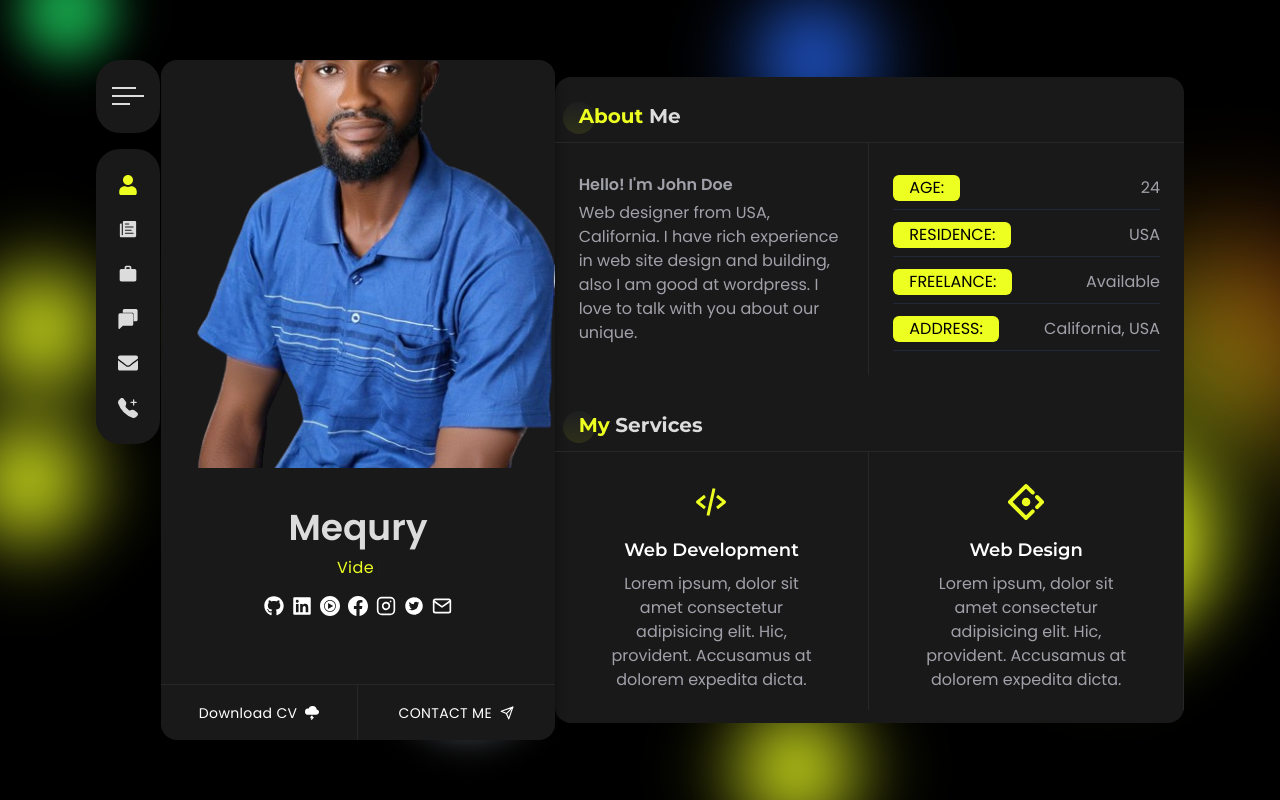
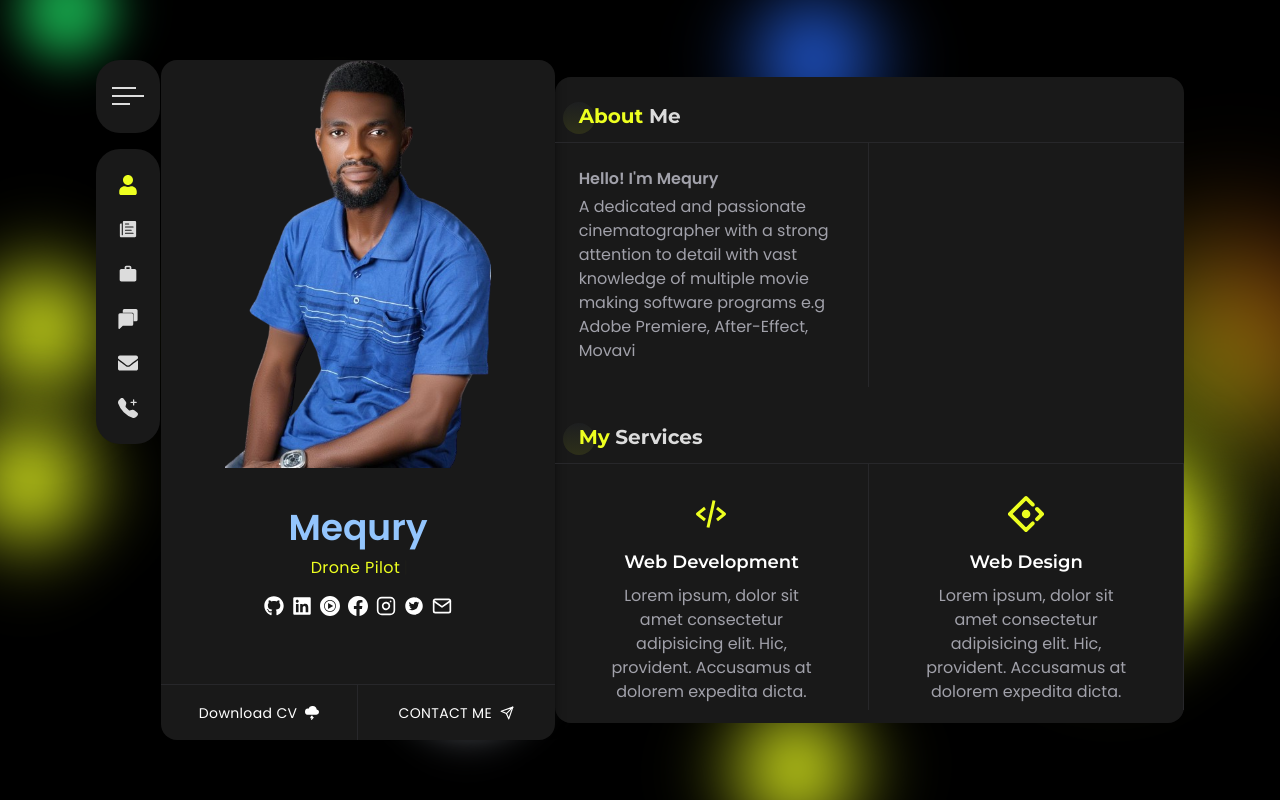
Before and after one commit to oladsdan/MequryPortfolio, a React (Create React App) app: page / in a window 1280 px wide. Built offline with nearby package versions, Linux system fonts and the light colour scheme.

Commit message:
changes made

```diff
--- a/public/index.html
+++ b/public/index.html
@@ -24,7 +24,7 @@
       work correctly both with client-side routing and a non-root public URL.
       Learn how to configure a non-root public URL by running `npm run build`.
     -->
-    <title>John Doe | Portoflio</title>
+    <title>MequryThink</title>
   </head>
   <body>
     <noscript>You need to enable JavaScript to run this app.</noscript>
--- a/src/components/about/AboutMe.js
+++ b/src/components/about/AboutMe.js
@@ -5,15 +5,14 @@ const AboutMe = () => {
     <div className="flex flex-col md:flex-row pb-6">
       <div className="w-full md:w-1/2 text-zinc-400 px-6 border-r-[1px] border-r-zinc-800 flex items-center">
         <div className="py-6">
-          <h2 className="font-semibold mb-1">Hello! I'm John Doe</h2>
+          <h2 className="font-semibold mb-1">Hello! I'm Mequry</h2>
           <p className="text-base leading-6 ">
-            Web designer from USA, California. I have rich experience in web
-            site design and building, also I am good at wordpress. I love to
-            talk with you about our unique.
+            A dedicated and passionate cinematographer with a strong attention to detail with vast knowledge of multiple
+            movie making software programs e.g Adobe Premiere, After-Effect, Movavi
           </p>
         </div>
       </div>
-      <div className="w-full md:w-1/2 p-6">
+      {/* <div className="w-full md:w-1/2 p-6">
         <ul className="flex flex-col gap-1">
           <li className="aboutRightLi">
             <span className="aboutRightLiSpan">Age:</span>
@@ -32,7 +31,7 @@ const AboutMe = () => {
             California, USA
           </li>
         </ul>
-      </div>
+      </div> */}
     </div>
   );
 };
--- a/src/components/home/Left.js
+++ b/src/components/home/Left.js
@@ -10,9 +10,9 @@ import { merquryImg, merquryBack } from "../../assets/index";
 
 const Left = () => {
   const [text] = useTypewriter({
-    words: ["Cinematographer", "Photography", "Video Editor"],
+    words: ["Photography", "Video Editing", "Drone Pilot", "Film-Making", "Directing", "Content-Creating", "MC"],
     loop: true,
-    typeSpeed: 30,
+    typeSpeed: 10,
     deleteSpeed: 20,
     delaySpeed: 2000,
   });
@@ -20,7 +20,7 @@ const Left = () => {
     <div className="w-full lgl:w-5/12 h-full bg-bodyColor rounded-2xl shadow-testShwdow z-10">
       <div className="w-full h-3/5">
         <img
-          className="w-full h-full object-cover rounded-2xl"
+          className="w-full h-full object-contain rounded-2xl"
           src={merquryBack}
           loading="priority"
           alt="bannerImage"
@@ -28,7 +28,7 @@ const Left = () => {
       </div>
       <div className="w-full h-2/5 flex flex-col justify-between border-t-0 rounded-bl-xl rounded-br-xl">
         <div className="flex flex-col items-center gap-2 py-10">
-          <h1 className="text-textColor text-4xl font-semibold">Mequry</h1>
+          <h1 className="text-blue-300 text-4xl font-semibold">Mequry</h1>
           <p className="text-base text-designColor tracking-wide">
             {text}
             <Cursor cursorBlinking="false" cursorStyle="|" />
```
